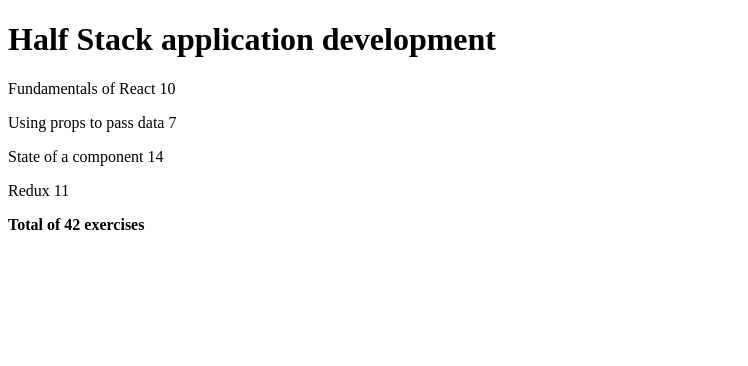
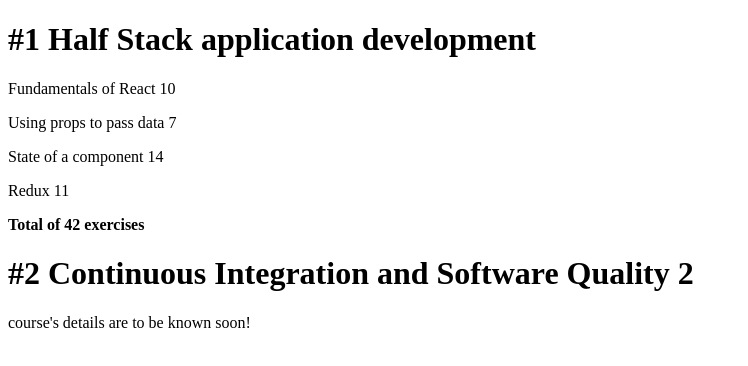
Before and after one commit to iou0101/MOOC-FullStack, a React (Create React App) app in the folder part1/courseinfo/: page / in a window 1280 px wide. Shown: the top 366 px of the page, without its empty margins (0-748 px from the left). Built offline with nearby package versions, Linux system fonts and the light colour scheme.

Commit message:
ex2.3 already done, ex2.4 done

```diff
--- a/part1/courseinfo/src/App.js
+++ b/part1/courseinfo/src/App.js
@@ -27,7 +27,12 @@
 );
 
 const Course = ({ course }) => {
-  return (
+  return course.parts.length === 0 ? (
+    <div>
+      <Header title={course.name} />
+      <p>course's details are to be known soon!</p>
+    </div>
+  ) : (
     <div>
       <Header title={course.name} />
       <Content list={course.parts} />
@@ -36,10 +41,15 @@
   );
 };
 
+const Courses = ({ list }) => {
+  return list.map((course) => <Course key={course.id} course={course} />);
+};
+
 const App = () => {
-  const course = {
+  const courses = [
+    {
       id: 1,
-    name: "Half Stack application development",
+      name: "#1 Half Stack application development",
       parts: [
         {
           title: "Fundamentals of React",
@@ -62,11 +72,17 @@
           id: 4,
         },
       ],
-  };
+    },
+    {
+      id: 2,
+      name: "#2 Continuous Integration and Software Quality 2",
+      parts: [],
+    },
+  ];
 
   return (
     <>
-      <Course course={course} />
+      <Courses list={courses} />
     </>
   );
 };
```
Lines whose indentation alone changed are shown as unchanged.
